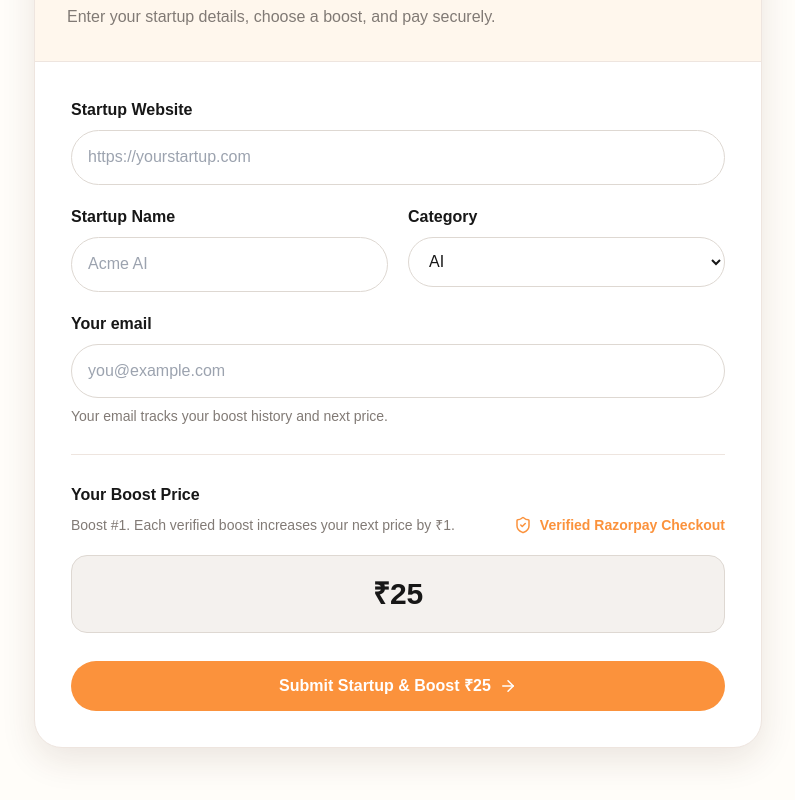
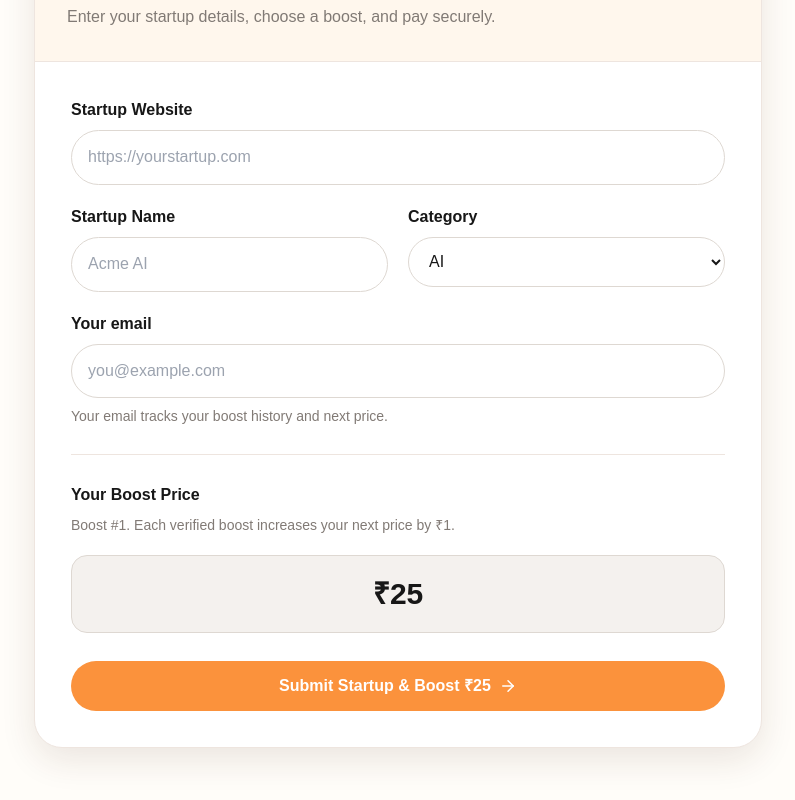
Before and after one commit to mukeshgurrala/rankup, a Next.js app: page /submit in a window 1280 px wide. Shown: the part 419-1219 px from the top of the page, without its empty margins (242-1037 px from the left). Built offline with nearby package versions, Linux system fonts and the light colour scheme.

Commit message:
Remove checkout verification label

```diff
--- a/components/SubmitFlow.tsx
+++ b/components/SubmitFlow.tsx
@@ -2,7 +2,7 @@
 
 import { useMemo, useState } from 'react';
 import Link from 'next/link';
-import { ArrowRight, Check, Loader2, ShieldCheck } from 'lucide-react';
+import { ArrowRight, Check, Loader2 } from 'lucide-react';
 import { StartupLogo } from './StartupLogo';
 import type { RazorpaySuccessHandlerArgs, RazorpayOptions } from '@/global';
 
@@ -317,9 +317,6 @@
                 {priceLoading ? 'Calculating your current price…' : `Boost #${boostNumber}. Each verified boost increases your next price by ₹1.`}
               </p>
             </div>
-            <div className="flex items-center gap-2 text-sm font-bold text-[#fb923c]">
-              <ShieldCheck size={18} /> Verified Razorpay Checkout
-            </div>
           </div>
 
           <div className="mt-5 flex items-center justify-center rounded-2xl border border-[#ded8d2] bg-[#f4f1ee] px-4 py-5">
```
